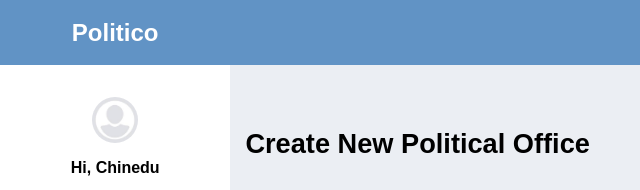
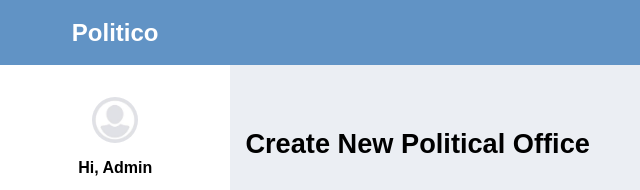
Before and after one commit to nedssoft/Politico, a plain HTML site: page UI/add-office.html in a window 1280 px wide. Shown: the top 190 px of the page, 0-640 px from the left. Drawn offline with Linux system fonts and the light colour scheme; a web font is replaced by a local one.

Commit message:
Fix typo

```diff
--- a/UI/add-office.html
+++ b/UI/add-office.html
@@ -30,7 +30,7 @@
         <ul class="text-capitalize">
             <div class="d-flex flex-col j-c-center a-i-center mt-2">
                <img src="assets/img/avatar.jpeg" class="profile-image" width="20%" height="20%">
-               <h4 class="mt-1">Hi, Chinedu</h3>
+               <h4 class="mt-1">Hi, Admin</h3>
                <form>
                    <button type="submit" class="btn btn-info mt-1 mb-1" id="logout">Logout</button>
                </form>
```
Also changed, not shown: UI/add-party.html (+1 -1 lines), UI/edit-office.html (+1 -1 lines), UI/edit-party.html (+1 -1 lines).
